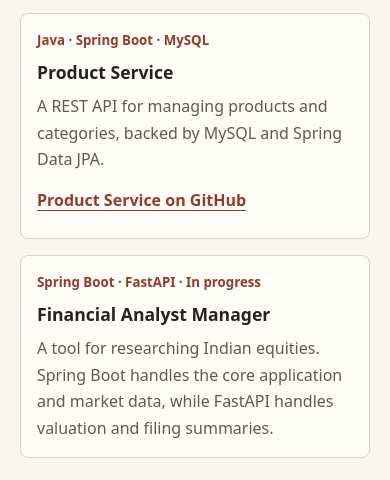
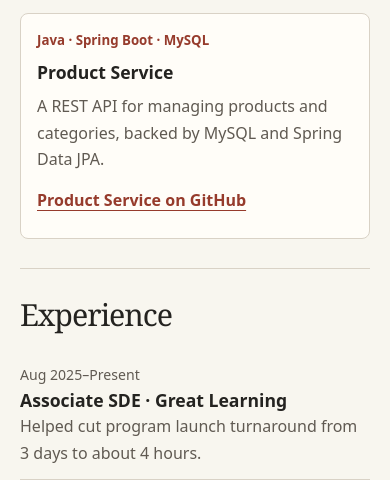
Before and after one commit to umangsahu/umangsahu, a plain HTML site: page portfolio/index.html in a window 390 px wide. Shown: the part 620-1100 px from the top of the page. Drawn offline with Linux system fonts and the light colour scheme.

Commit message:
Remove Financial Analyst Manager from portfolio

```diff
--- a/portfolio/index.html
+++ b/portfolio/index.html
@@ -51,7 +51,7 @@
     .section { padding-block: clamp(1.8rem, 5vw, 3.2rem); border-top: 1px solid var(--line); }
     h2 { margin-bottom: 1.1rem; font: 400 clamp(1.9rem, 4vw, 2.75rem)/1.12 var(--serif); letter-spacing: -.035em; }
     h3 { font-size: 1.1rem; line-height: 1.35; }
-    .projects { display: grid; grid-template-columns: repeat(2, minmax(0, 1fr)); gap: 1rem; }
+    .projects { max-width: 40rem; }
     .project { padding: clamp(1rem, 3vw, 1.65rem); border: 1px solid var(--line); border-radius: .5rem; background: var(--surface); }
     .project p { margin-top: .55rem; color: var(--muted); }
     .project .meta { margin: 0 0 .55rem; color: var(--accent); font-size: .83rem; font-weight: 650; }
@@ -66,7 +66,7 @@
     .tags li { padding: .18rem .65rem; border: 1px solid var(--line); border-radius: 1rem; background: var(--tint); font-size: .9rem; }
     footer { padding-block: 1rem 2rem; border-top: 1px solid var(--line); color: var(--muted); font-size: .9rem; }
     @media (max-width: 42rem) {
-      .projects, .experience li { grid-template-columns: 1fr; }
+      .experience li { grid-template-columns: 1fr; }
       .skill-groups { grid-template-columns: repeat(2, minmax(0, 1fr)); }
     }
     @media (max-width: 24rem) {
@@ -115,12 +115,6 @@
           <p>A REST API for managing products and categories, backed by MySQL and Spring Data JPA.</p>
           <a href="https://github.com/umangsahu/product-service">Product Service on GitHub</a>
         </article>
-        <article class="project">
-          <p class="meta">Spring Boot · FastAPI · In progress</p>
-          <h3>Financial Analyst Manager</h3>
-          <p>A tool for researching Indian equities. Spring Boot handles the core application and market data, while FastAPI handles valuation and filing summaries.</p>
-          <!-- [REPLACE: add a public project URL and descriptive link text here once available] -->
-        </article>
       </div>
     </section>
 
```
Also changed, not shown: 1 other file.
